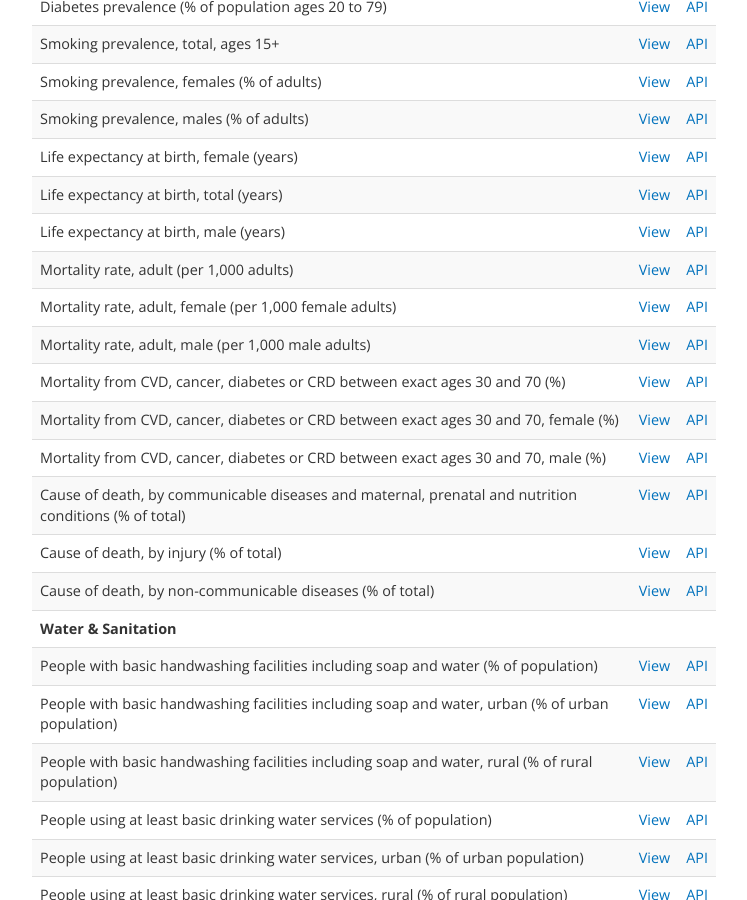
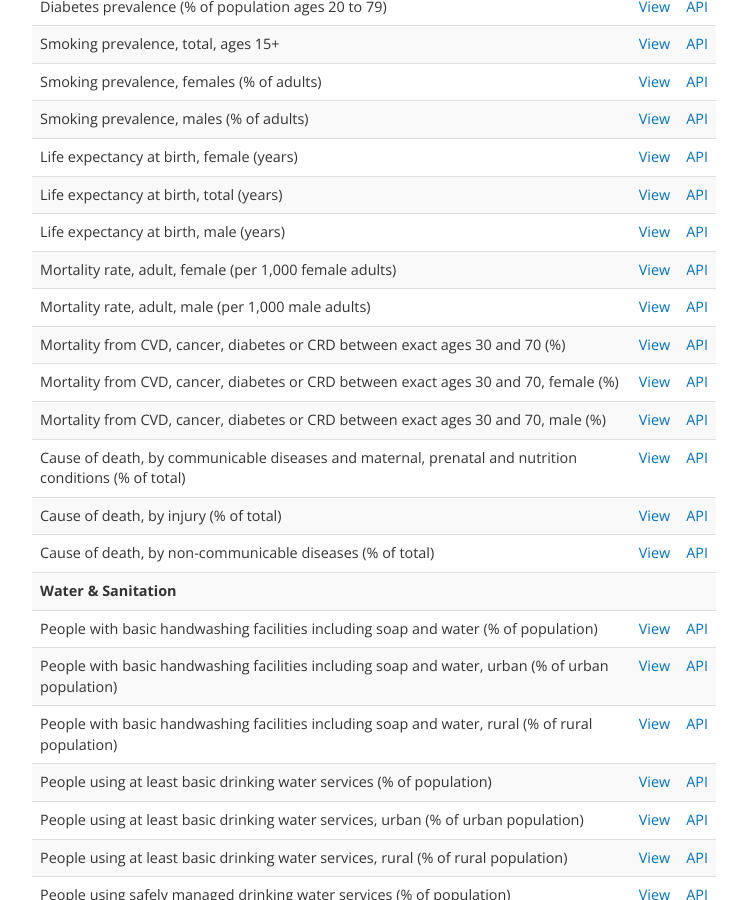
Before and after one commit to worldbank/decdg-covid19, a Jekyll site: the page built from index.md, in a window 1280 px wide and 900 px high, scrolled down 3116 px. Shown: the whole window, without its empty margins (266-1013 px from the left). Built offline with Jekyll 4.4.1, drawn with Linux system fonts in a browser that asks for light colours; nearby versions of some CDN libraries; some web fonts are replaced; library files that are not in the unit come from our copies.

Commit message:
Rebuild indicators table to remove SP.DYN.AMRT

```diff
--- a/_includes/indicators.html
+++ b/_includes/indicators.html
@@ -19,7 +19,6 @@
 <tr><td>Life expectancy at birth, female (years)</td><td><a href="https://data.worldbank.org/indicator/SP.DYN.LE00.FE.IN">View</a></td><td><a href="https://api.worldbank.org/v2/en/country/all/indicator/SP.DYN.LE00.FE.IN?source=2&format=json">API</a></td></tr>
 <tr><td>Life expectancy at birth, total (years)</td><td><a href="https://data.worldbank.org/indicator/SP.DYN.LE00.IN">View</a></td><td><a href="https://api.worldbank.org/v2/en/country/all/indicator/SP.DYN.LE00.IN?source=2&format=json">API</a></td></tr>
 <tr><td>Life expectancy at birth, male (years)</td><td><a href="https://data.worldbank.org/indicator/SP.DYN.LE00.MA.IN">View</a></td><td><a href="https://api.worldbank.org/v2/en/country/all/indicator/SP.DYN.LE00.MA.IN?source=2&format=json">API</a></td></tr>
-<tr><td>Mortality rate, adult (per 1,000 adults)</td><td><a href="https://data.worldbank.org/indicator/SP.DYN.AMRT">View</a></td><td><a href="https://api.worldbank.org/v2/en/country/all/indicator/SP.DYN.AMRT?source=2&format=json">API</a></td></tr>
 <tr><td>Mortality rate, adult, female (per 1,000 female adults)</td><td><a href="https://data.worldbank.org/indicator/SP.DYN.AMRT.FE">View</a></td><td><a href="https://api.worldbank.org/v2/en/country/all/indicator/SP.DYN.AMRT.FE?source=2&format=json">API</a></td></tr>
 <tr><td>Mortality rate, adult, male (per 1,000 male adults)</td><td><a href="https://data.worldbank.org/indicator/SP.DYN.AMRT.MA">View</a></td><td><a href="https://api.worldbank.org/v2/en/country/all/indicator/SP.DYN.AMRT.MA?source=2&format=json">API</a></td></tr>
 <tr><td>Mortality from CVD, cancer, diabetes or CRD between exact ages 30 and 70 (%)</td><td><a href="https://data.worldbank.org/indicator/SH.DYN.NCOM.ZS">View</a></td><td><a href="https://api.worldbank.org/v2/en/country/all/indicator/SH.DYN.NCOM.ZS?source=2&format=json">API</a></td></tr>
```
